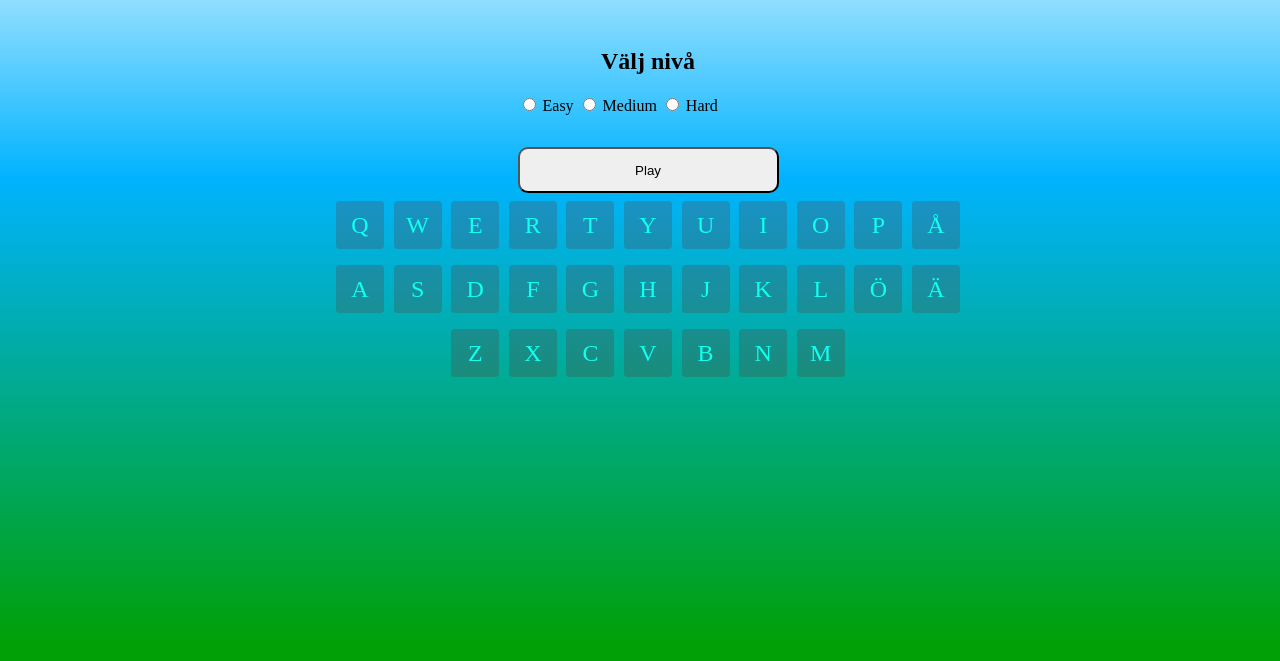
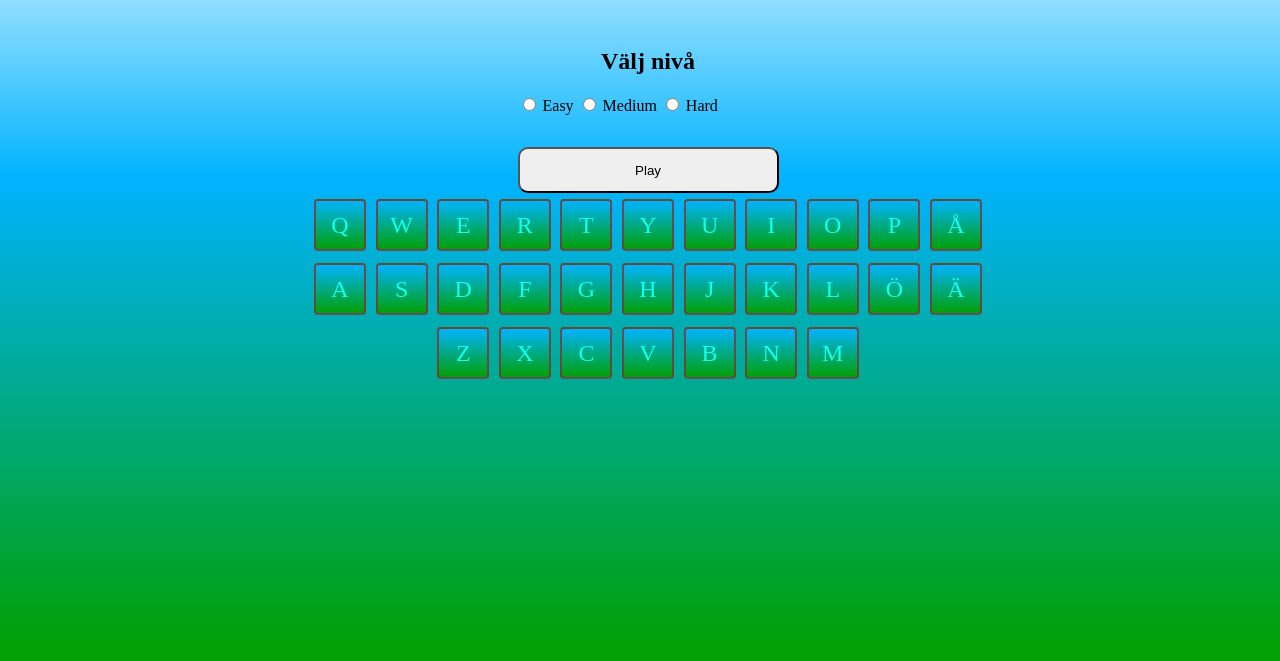
Before and after one commit to masud-cmd/javascript, a plain HTML site: page hangman-folder/index.html in a window 1280 px wide. Shown: the part 137-798 px from the top of the page. Drawn offline with Linux system fonts and the light colour scheme; a web font is replaced by a local one.

Commit message:
tangentbordspill

```diff
--- a/hangman-folder/keyboard.css
+++ b/hangman-folder/keyboard.css
@@ -21,8 +21,9 @@
     align-items: center;
     padding: 1em;
     margin: 0.2em;
-    background-color: rgba(110, 29, 29, 0.215);
+    background: linear-gradient(180deg, #01B3FF, #00A006);
     border-radius: 4px;
     color: #11FFEF;
     min-width: 0.6em;
+    border: 2px solid rgba(129, 52, 52, 0.795);
   }
```
